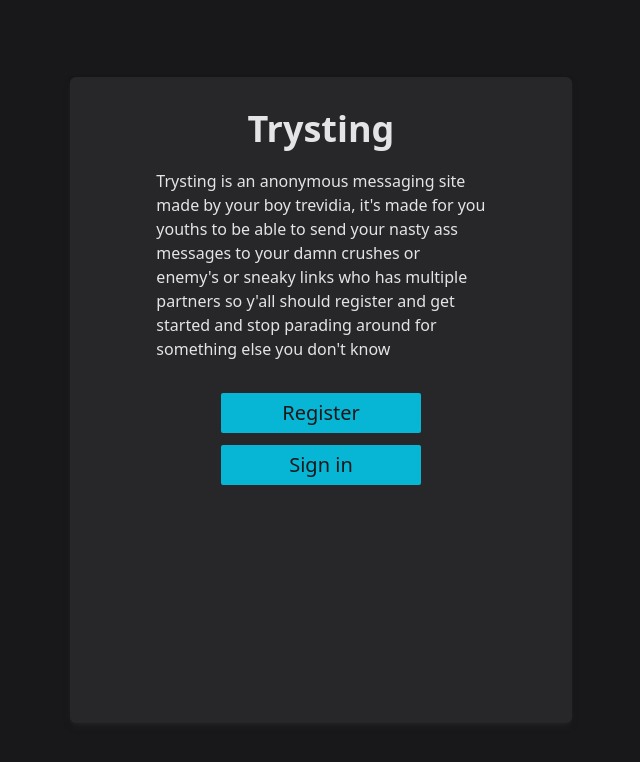
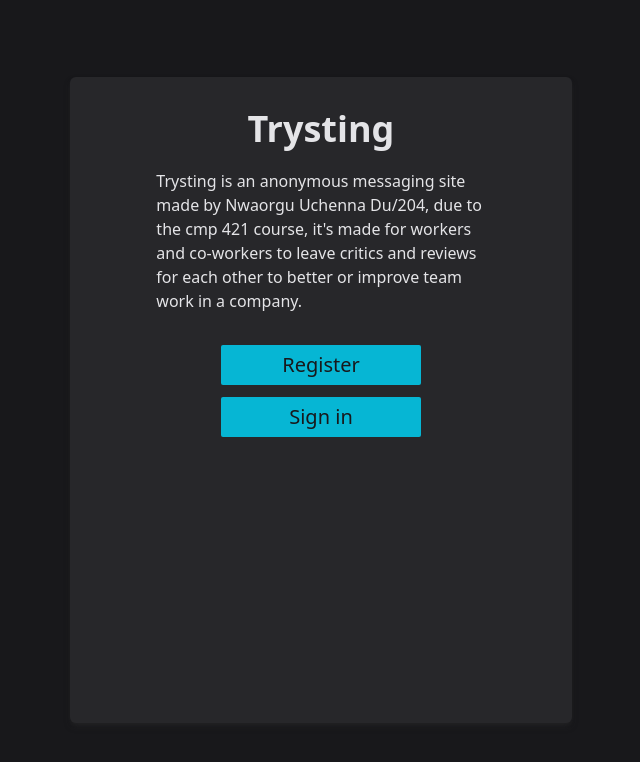
Before and after one commit to trevidia/trysting, a Next.js app: page / in a window 1280 px wide. Shown: the top 762 px of the page, without its empty margins (319-959 px from the left). Built offline with nearby package versions, Linux system fonts and the light colour scheme; no server answers.

Commit message:
kept safe words for submission

```diff
--- a/pages/index.js
+++ b/pages/index.js
@@ -5,12 +5,9 @@ const Home = () => {
     return (
             <div className={"w-[70%] flex items-center flex-col"}>
                 <h2 className={"text-4xl text-center mb-5 font-bold"}>Trysting</h2>
-                <p className={"mb-8"}>Trysting is an anonymous messaging site made by your boy trevidia, it's made for you
-                    youths to be able to
-                    send your nasty ass messages to your damn crushes or enemy's or sneaky links who has multiple
-                    partners
-                    so y'all should register and get started and stop parading around for something else you don't
-                    know</p>
+                <p className={"mb-8"}>Trysting is an anonymous messaging site made by Nwaorgu Uchenna Du/204, due to the cmp 421 course,
+                    it's made for workers and co-workers to leave critics and reviews for each other to better or improve team work in a company.
+                </p>
                 <Link href={'/register'}>
                     <div className={"btn mb-3"}>
                         Register
--- a/pages/profile.js
+++ b/pages/profile.js
@@ -23,7 +23,7 @@ const Profile = ({unreadMessages, username}) => {
                 <h4 className={"text-xl text-zinc-400 mb-3"}>Welcome, {username}</h4>
                 <div className={"text-zinc-400 mb-2 "}>
                     <p className={" mb-1"}>
-                        Share link for people to leave cute messages for you
+                        Share link for co workers to leave critics or reviews for you
                     </p>
                     <div className={"flex justify-between items-center"}>
                         <span className={'truncate'}>{`${process.env.NEXT_PUBLIC_APP_URL}/${username}`}</span>
--- a/pages/settings.js
+++ b/pages/settings.js
@@ -80,9 +80,6 @@ const Settings = () => {
                     }
                     <div className={'w-9/12'}>
                         <BackButton/>
-                        {
-                            loading && <Spinner/>
-                        }
                         <h3 className={"text-3xl text-center mb-5"}>
                             Settings
                         </h3>
```
